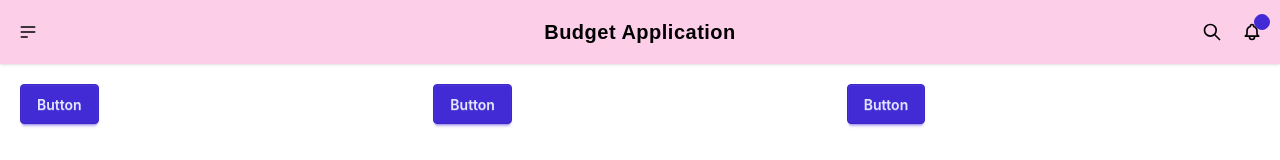
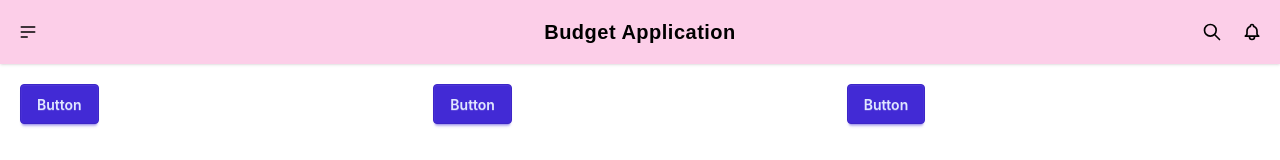
Before and after one commit to thaneluna-dev/my-budget-web-app, a React (Vite) app: page /dashboard in a window 1280 px wide. Shown: the top 160 px of the page. Built offline with nearby package versions, Linux system fonts and the light colour scheme; a web font is replaced by a local one.

Commit message:
Created badge notification bar population

```diff
--- a/src/components/Navbar.jsx
+++ b/src/components/Navbar.jsx
@@ -1,6 +1,9 @@
 import "../index.css";
 {/* // 1. Navigation Menu Comopnent ---- */}
 export default function Navbar() {
+    // Items here is for the notification bar to show any updates
+    // Most likely will be a fetch to the table that has all acitivties that have happened since last refresh
+    const items = []
   return (
     <div className="navbar bg-pink-200 shadow-sm">
       <div className="navbar-start">
@@ -84,7 +87,8 @@ export default function Navbar() {
                 d="M15 17h5l-1.405-1.405A2.032 2.032 0 0118 14.158V11a6.002 6.002 0 00-4-5.659V5a2 2 0 10-4 0v.341C7.67 6.165 6 8.388 6 11v3.159c0 .538-.214 1.055-.595 1.436L4 17h5m6 0v1a3 3 0 11-6 0v-1m6 0H9"
               />{" "}
             </svg>
-            <span className="badge badge-xs badge-primary indicator-item"></span>
+            {items.length > 0 ?
+            <span className="badge badge-xs badge-primary indicator-item"></span> : null}
           </div>
         </button>
       </div>
```
